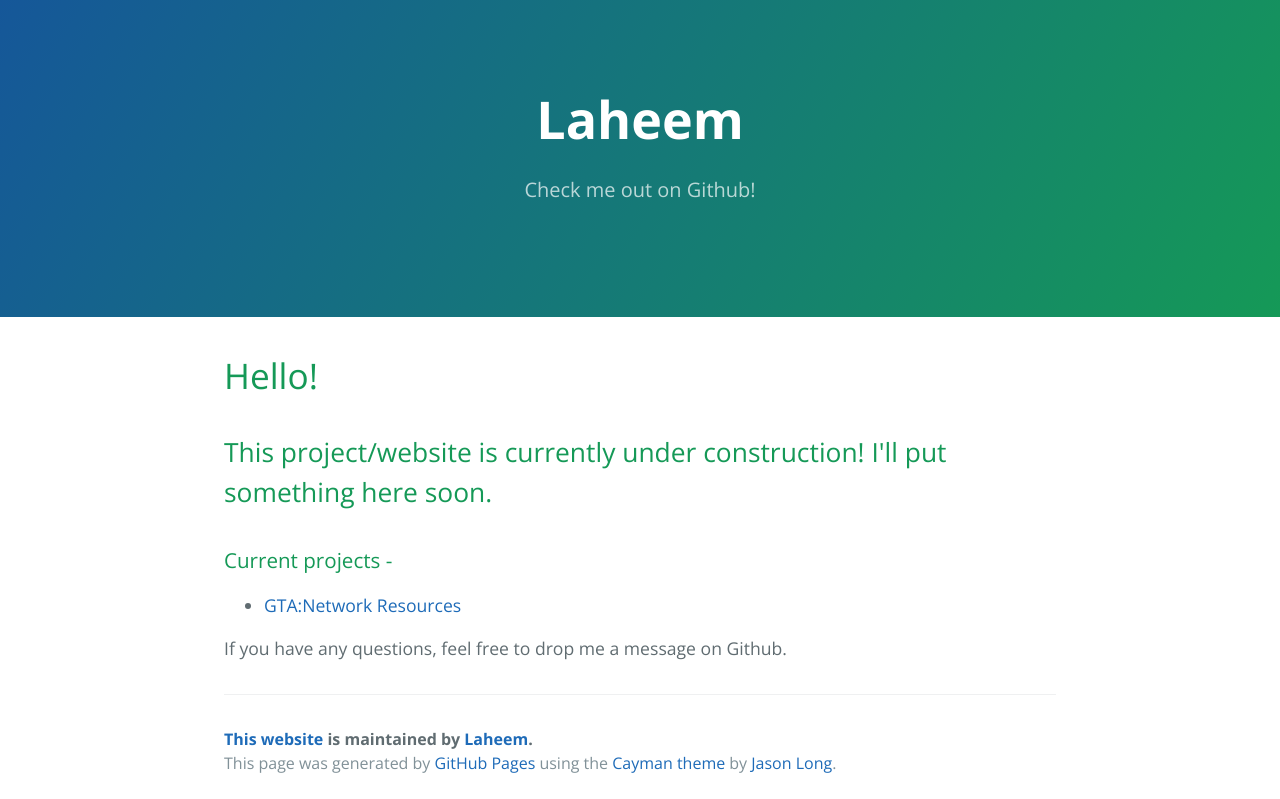
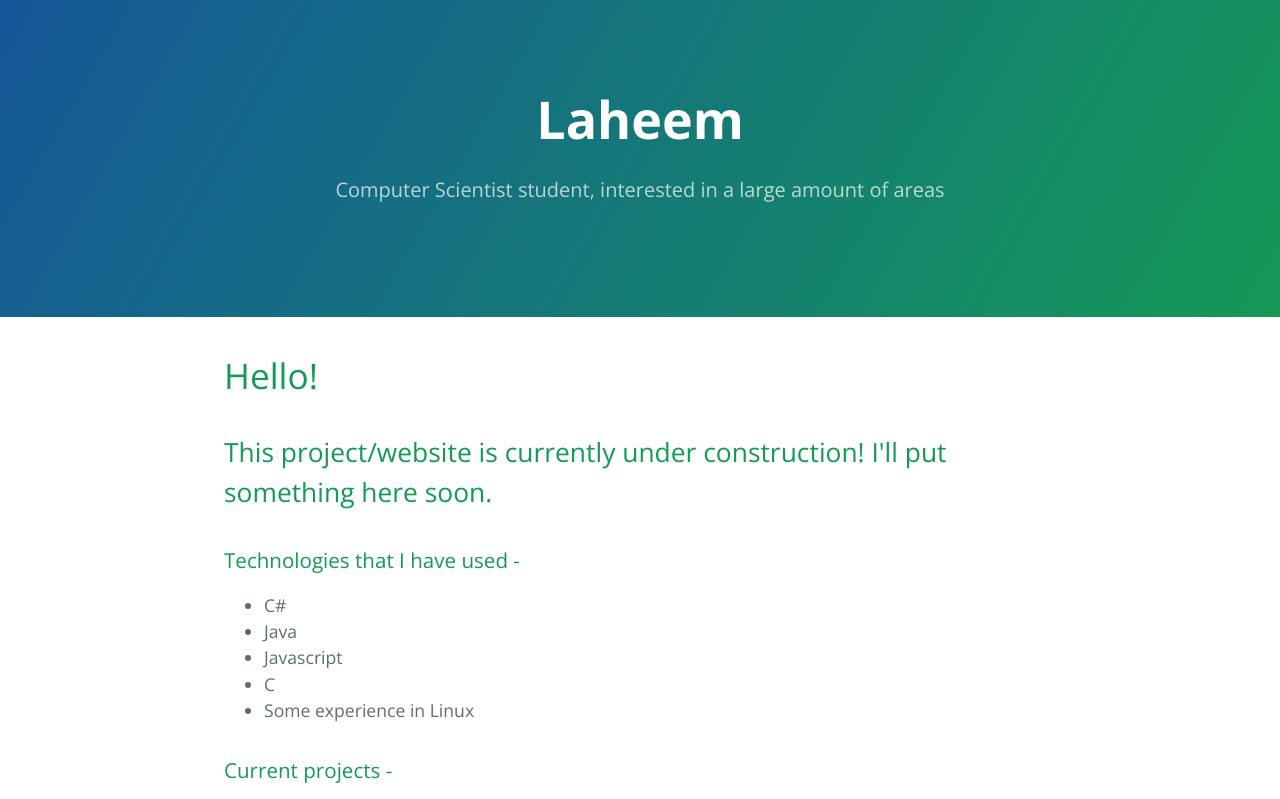
Before and after one commit to Laheem/GitHubWebsite, a plain HTML site: page index.html in a window 1280 px wide. Shown: the top 799 px of the page. Drawn offline with nearby package versions, Linux system fonts and the light colour scheme.

Commit message:
Update index.html

```diff
--- a/index.html
+++ b/index.html
@@ -12,7 +12,7 @@
   <body>
     <section class="page-header">
       <h1 class="project-name">Laheem</h1>
-      <h2 class="project-tagline">Check me out on Github!</h2>
+      <h2 class="project-tagline">Computer Scientist student, interested in a large amount of areas</h2>
     </section>
 
     <section class="main-content">
@@ -21,6 +21,17 @@
 
 <h2>
 <a id="this-projectwebsite-is-currently-under-construction-ill-put-something-here-soon" class="anchor" href="#this-projectwebsite-is-currently-under-construction-ill-put-something-here-soon" aria-hidden="true"><span aria-hidden="true" class="octicon octicon-link"></span></a>This project/website is currently under construction! I'll put something here soon.</h2>
+
+      <h3>Technologies that I have used - </h3>
+
+      <ul>
+        <li> C# </li>
+        <li> Java </li>
+        <li> Javascript </li>
+        <li> C </li>
+        <li> Some experience in Linux </li>
+      </ul>
+
 
       <h3> Current projects - </h3>
 
```
